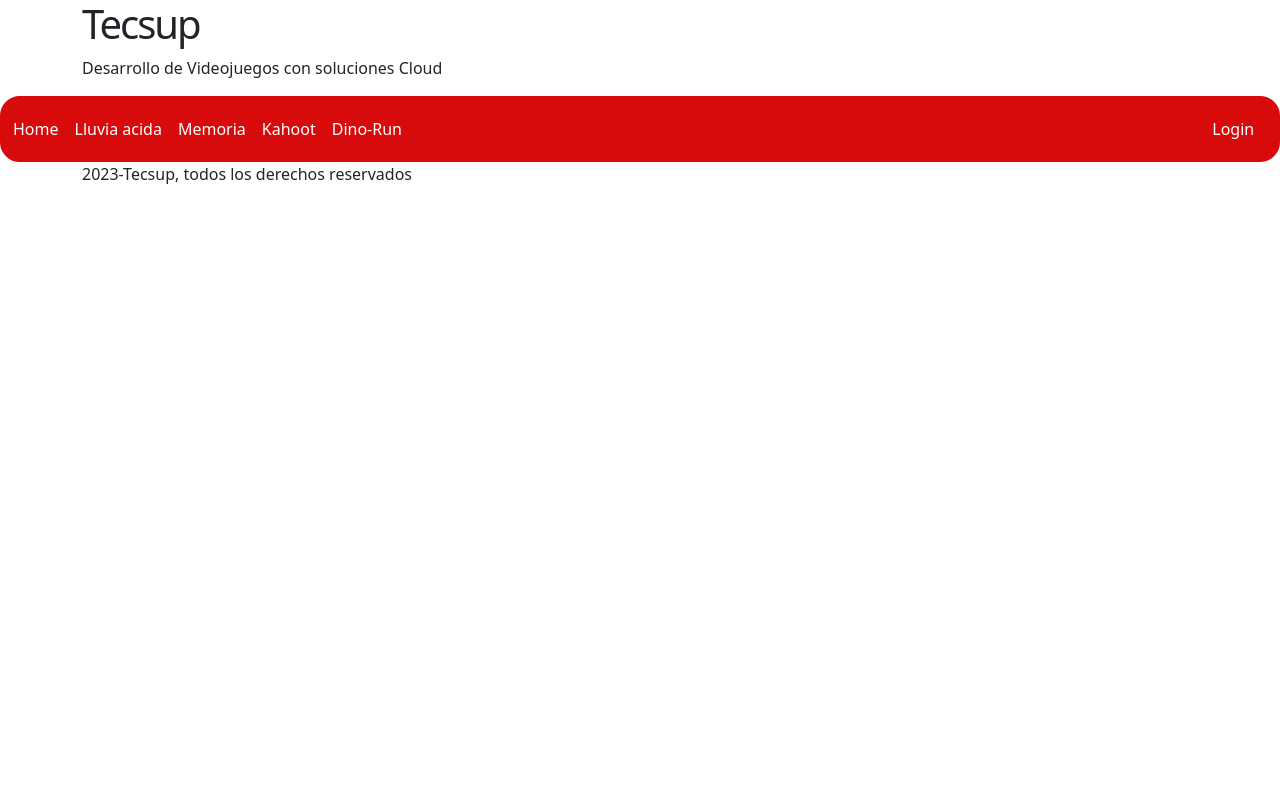
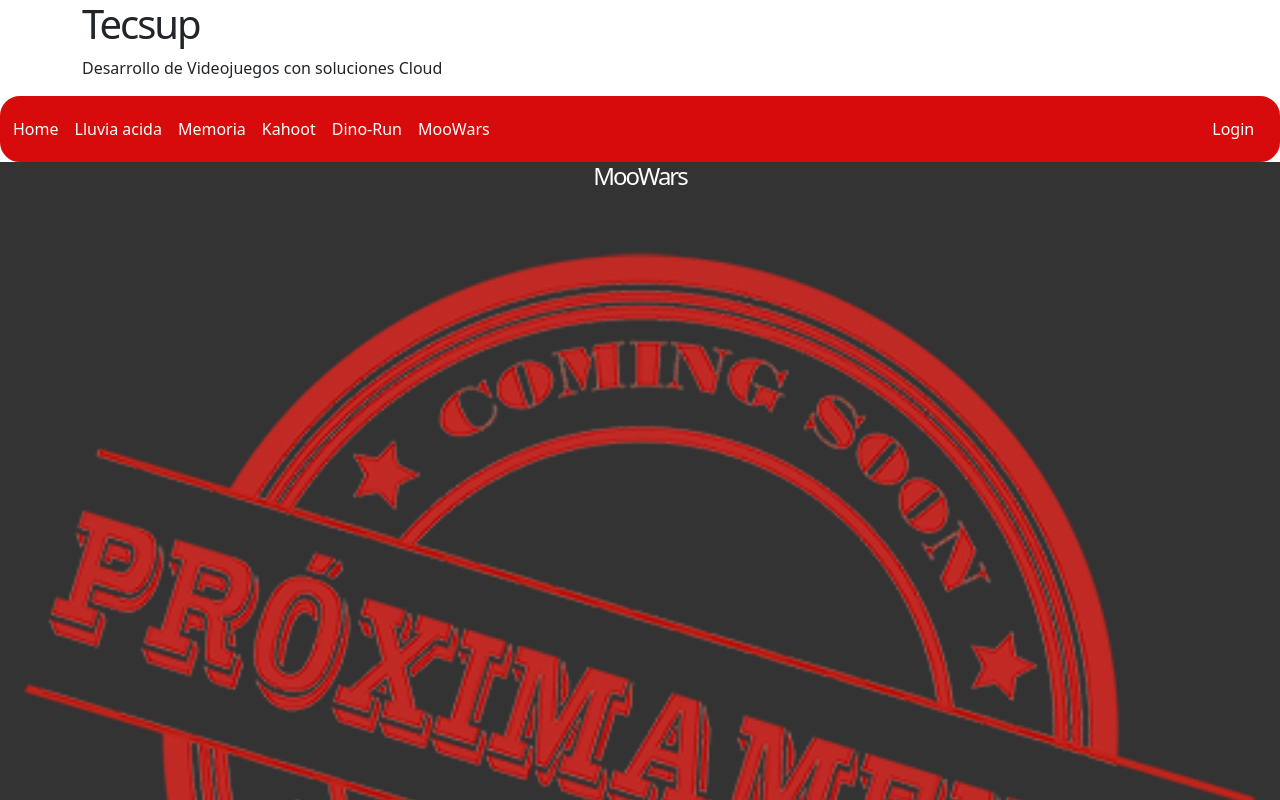
Before and after one commit to nichels02/paginaWebJuego, a React (Vite) app: page /Game5 in a window 1280 px wide. Shown: the top 800 px of the page. Built offline with nearby package versions, Linux system fonts and the light colour scheme.

Commit message:
agregado el ultimo jjuego

```diff
--- a/src/App.tsx
+++ b/src/App.tsx
@@ -10,6 +10,7 @@ import Game2 from "./pages/Game2.tsx";
 import Game3 from "./pages/Game3.tsx";
 import Login from "./pages/login.tsx";
 import Game4 from "./pages/Game4.tsx";
+import Game5 from "./pages/Game5.tsx";
 
 function App() {
     return(
@@ -23,6 +24,7 @@ function App() {
                     <Route path='/Game2' element={<Game2/>}/>
                     <Route path='/Game3' element={<Game3/>}/>
                     <Route path='/Game4' element={<Game4/>}/>
+                    <Route path='/Game5' element={<Game5/>}/>
                     <Route path='/login' element={<Login/>}/>
                 </Routes>
                 <MainFooter/>
--- a/src/common/MainNav.tsx
+++ b/src/common/MainNav.tsx
@@ -26,10 +26,16 @@ function MainNav(){
                     <li className="nav1-item">
                         <Link className="nav-link" to="/game4">Dino-Run</Link>
                     </li>
+                    <li className="nav1-item">
+                        <Link className="nav-link" to="/game5">MooWars</Link>
+                    </li>
 
                     <li className="nav2-item">
                         <Link className="nav-link" to="/login">Login</Link>
                     </li>
+
+
+
                 </ul>
 
             </div>
--- /dev/null
+++ b/src/pages/Game5.tsx
@@ -0,0 +1,14 @@
+import banner1 from "../assets/images/proximamente.png";
+function Game4(){
+
+
+    return (
+        <div className="centered-container">
+            <div className="centered-content">
+                <h1 className="centered-title">MooWars</h1>
+                <img src={banner1} className="d-block w-100" alt="..."/>
+            </div>
+        </div>
+    );
+    }
+export default Game4
```
Also changed, not shown: src/assets/images/proximamente.png (added).
